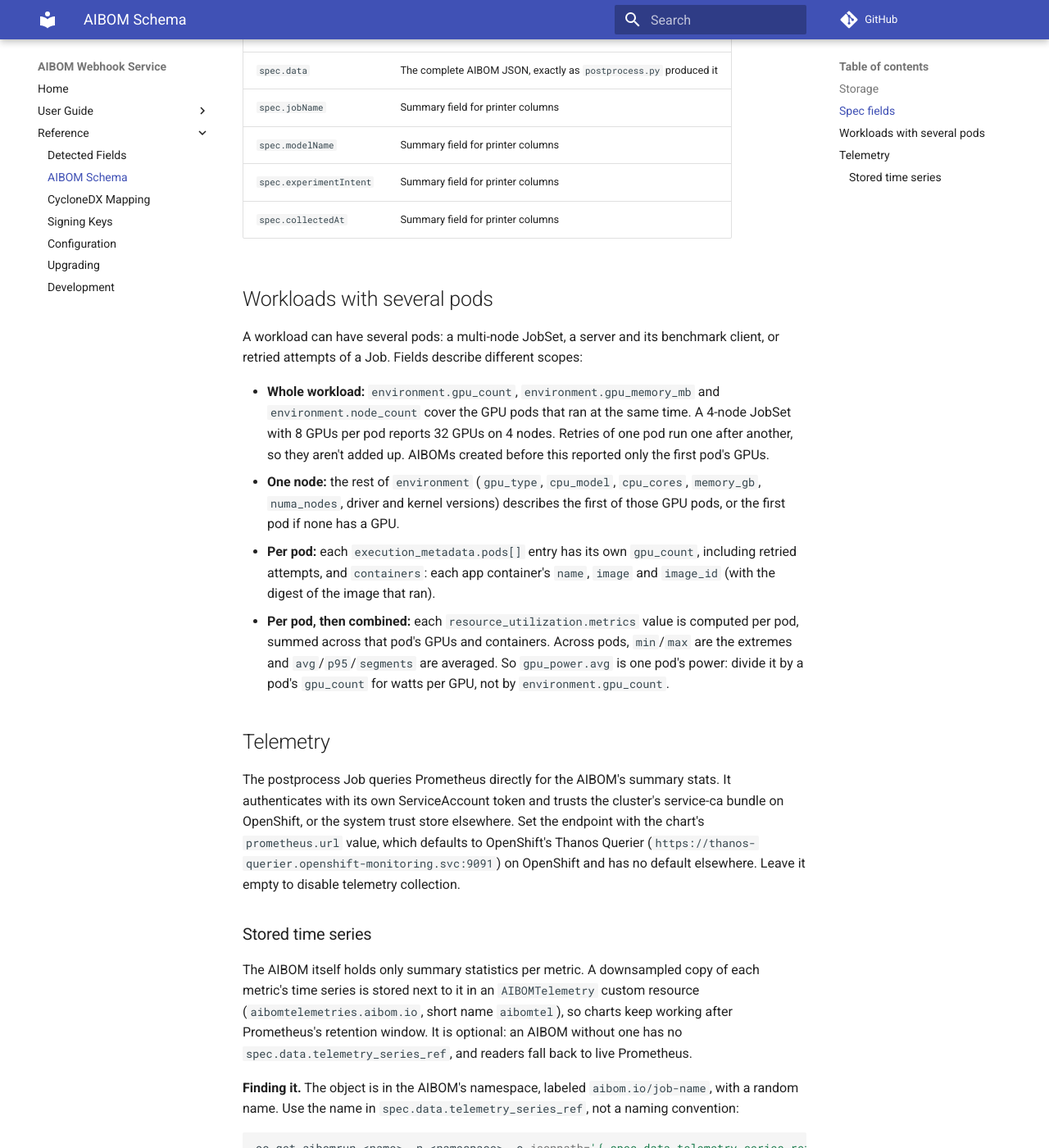
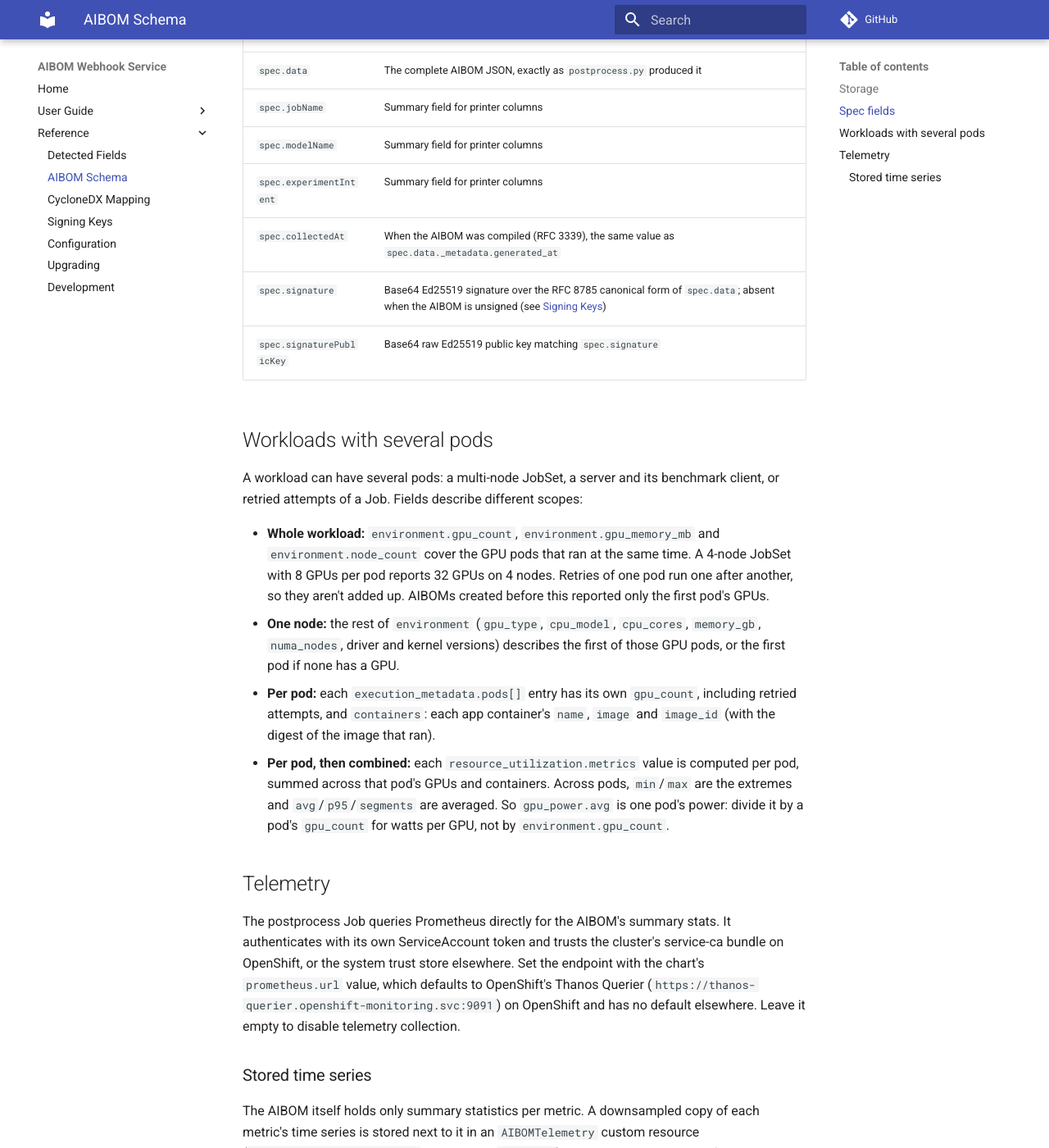
Before and after one commit to gavinsan33/aibom-webhook-service, an MkDocs documentation site: the page built from docs/reference/schema.md, in a window 1280 px wide and 1400 px high, scrolled down 969 px. Shown: the whole window at 82% size. Built offline with MkDocs 1.6.1 and Material for MkDocs 9.7.7, drawn with Linux system fonts in a browser that asks for light colours; comment, search, counter and statistics services are not loaded; some of the changed text lies outside the part shown.

Commit message:
Fix stale reference docs: schema, configuration, upgrading, development

```diff
--- a/docs/reference/schema.md
+++ b/docs/reference/schema.md
@@ -36,7 +36,9 @@ oc get aibomrun <name> -n <namespace> -o yaml
 | `spec.jobName` | Summary field for printer columns |
 | `spec.modelName` | Summary field for printer columns |
 | `spec.experimentIntent` | Summary field for printer columns |
-| `spec.collectedAt` | Summary field for printer columns |
+| `spec.collectedAt` | When the AIBOM was compiled (RFC 3339), the same value as `spec.data._metadata.generated_at` |
+| `spec.signature` | Base64 Ed25519 signature over the RFC 8785 canonical form of `spec.data`; absent when the AIBOM is unsigned (see [Signing Keys](signing.md)) |
+| `spec.signaturePublicKey` | Base64 raw Ed25519 public key matching `spec.signature` |
 
 ## Workloads with several pods
 
@@ -53,7 +55,7 @@ The postprocess Job queries Prometheus directly for the AIBOM's summary stats. I
 
 ### Stored time series
 
-The AIBOM itself holds only summary statistics per metric. A downsampled copy of each metric's time series is stored next to it in an `AIBOMTelemetry` custom resource (`aibomtelemetries.aibom.io`, short name `aibomtel`), so charts keep working after Prometheus's retention window. It is optional: an AIBOM without one has no `spec.data.telemetry_series_ref`, and readers fall back to live Prometheus.
+The AIBOM itself holds only summary statistics per metric. A downsampled copy of each metric's time series is stored next to it in an `AIBOMTelemetry` custom resource (`aibomtelemetries.aibom.io`, short name `aibomtel`), so charts keep working after Prometheus's retention window. It is optional: an AIBOM without one has no `spec.data.telemetry_series_ref` and keeps only its summary stats. Neither reader queries Prometheus instead: `oc aibomrun graph` leaves such an AIBOM out with a note, and the console plugin shows no charts for it.
 
 **Finding it.** The object is in the AIBOM's namespace, labeled `aibom.io/job-name`, with a random name. Use the name in `spec.data.telemetry_series_ref`, not a naming convention:
 
```
Also changed, not shown: docs/reference/configuration.md (+3 -1 lines), docs/reference/development.md (+11 -11 lines), docs/reference/upgrading.md (+2 -2 lines).
